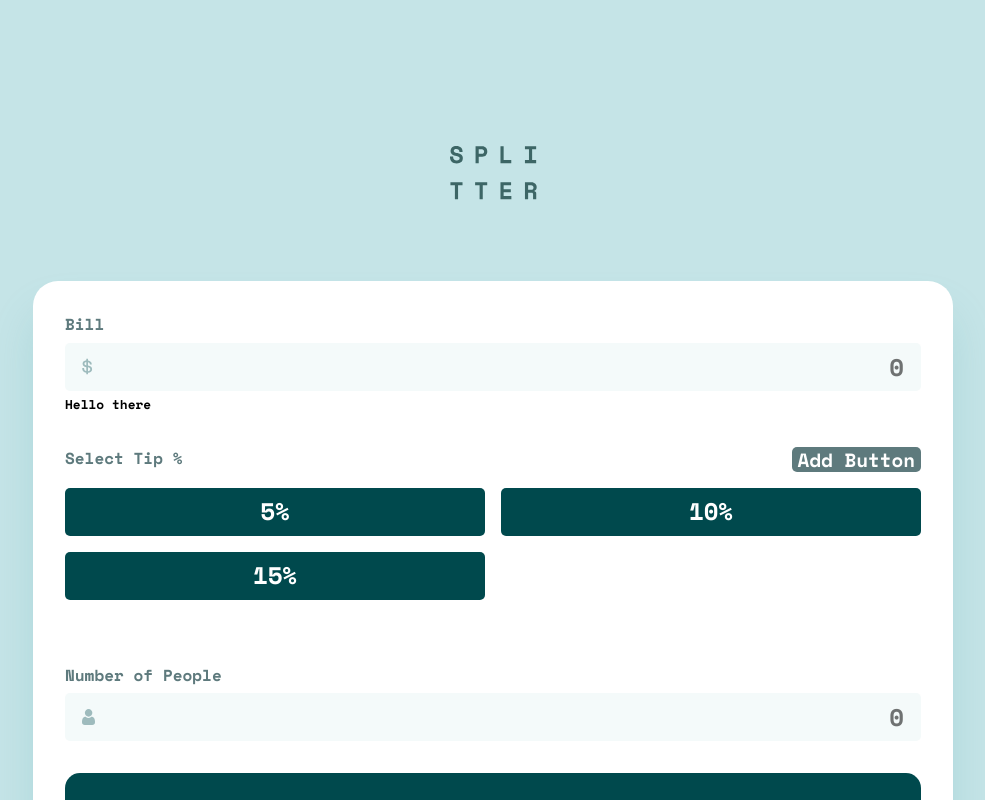
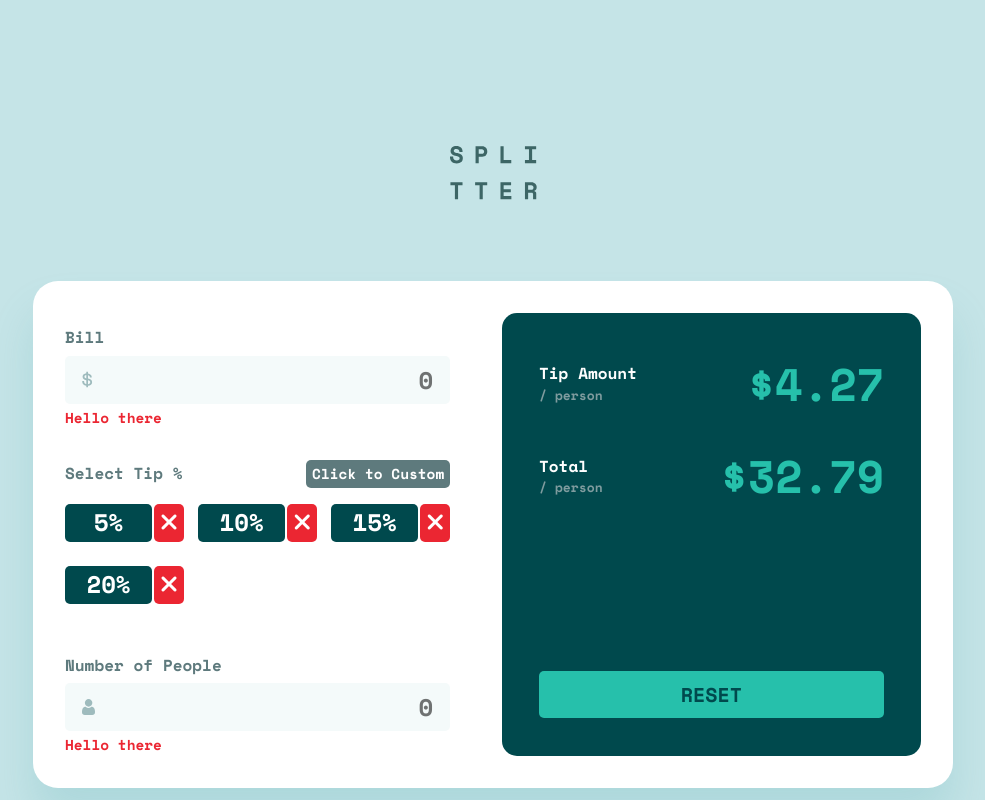
Before and after one commit to hirohiro2255/tip-calculator, a Svelte app: page / in a window 1280 px wide. Shown: the top 800 px of the page, without its empty margins (147-1132 px from the left). Built offline with nearby package versions, Linux system fonts and the light colour scheme.

Commit message:
Almost done styling for desktop

```diff
--- a/index.html
+++ b/index.html
@@ -11,6 +11,10 @@
       href="https://fonts.googleapis.com/css2?family=Space+Mono:wght@700&display=swap"
       rel="stylesheet"
     />
+    <script
+      src="https://kit.fontawesome.com/d0b14c9d9b.js"
+      crossorigin="anonymous"
+    ></script>
     <link rel="stylesheet" href="sanitize.css" />
     <link rel="stylesheet" href="style.css" />
   </head>
--- a/public/style.css
+++ b/public/style.css
@@ -6,6 +6,7 @@
   --neutral-light-grayish-cyan: hsl(185, 41%, 84%);
   --neutral-very-light-grayish-cyan: hsl(189, 41%, 97%);
   --neutral-white: hsl(0, 0%, 100%);
+  --neutral-error-red: #eb2632;
 }
 
 * {
@@ -35,5 +36,6 @@ body {
     margin-top: clamp(3.125rem, 0.6382rem + 10.6103vw, 10.1875rem);
     margin-right: auto;
     margin-left: auto;
+    margin-bottom: 239px;
   }
 }
--- a/src/App.svelte
+++ b/src/App.svelte
@@ -31,4 +31,14 @@
     display: flex;
     flex-direction: column;
   }
+  @media screen and (min-width: 768px) {
+    .form-container {
+      border-radius: 25px;
+    }
+    .form-wrapper {
+      flex-direction: row;
+      justify-content: space-between;
+      /* align-items: center; */
+    }
+  }
 </style>
--- a/src/components/InputGroup.svelte
+++ b/src/components/InputGroup.svelte
@@ -5,22 +5,36 @@
   <div class="bill-group">
     <h3 class="tip-title">Bill</h3>
     <input class="bill-input" type="number" placeholder="0" />
-    <small>Hello there</small>
+    <small class="error-msg">Hello there</small>
   </div>
   <div class="tip-selection-group">
     <div class="tip-selection-header">
       <h3 class="tip-title">Select Tip %</h3>
-      <button class="custom-button">Add Button</button>
+      <button class="custom-button">Click to Custom</button>
     </div>
     <div class="tip-buttons-group">
-      <button class="button">5%</button>
-      <button class="button">10%</button>
-      <button class="button">15%</button>
+      <div class="button-container">
+        <button class="button">5%</button>
+        <button class="delete-button"><i class="fa-solid fa-xmark" /></button>
+      </div>
+      <div class="button-container">
+        <button class="button">10%</button>
+        <button class="delete-button"><i class="fa-solid fa-xmark" /></button>
+      </div>
+      <div class="button-container">
+        <button class="button">15%</button>
+        <button class="delete-button"><i class="fa-solid fa-xmark" /></button>
+      </div>
+      <div class="button-container">
+        <button class="button">20%</button>
+        <button class="delete-button"><i class="fa-solid fa-xmark" /></button>
+      </div>
     </div>
   </div>
   <div class="people-group">
     <h3 class="tip-title">Number of People</h3>
     <input class="number-of-people" type="number" placeholder="0" />
+    <small class="error-msg">Hello there</small>
   </div>
 </section>
 
@@ -46,22 +60,33 @@
     background-repeat: no-repeat;
     background-position: 17px center;
   }
+  .bill-input:focus {
+    outline: none;
+    border: 2px solid var(--primary-strong-cyan);
+  }
   .tip-selection-group {
     margin-top: 32px;
   }
   .tip-selection-header {
     display: flex;
     justify-content: space-between;
+    align-items: center;
   }
   .custom-button {
-    font-size: 1.2rem;
+    padding-top: 5px;
+    padding-bottom: 5px;
+    font-size: 0.9rem;
     font-weight: 700;
     line-height: 1.2;
-    text-align: right;
+    text-align: center;
     color: var(--neutral-white);
     border-radius: 5px;
     background-color: var(--neutral-dark-grayish-cyan);
     border-style: none;
+  }
+  .custom-button:hover {
+    opacity: 0.7;
+    transition: 0.3s;
   }
   .tip-buttons-group {
     margin-top: 16px;
@@ -69,7 +94,11 @@
     grid-template: repeat(3, 48px) / 1fr 1fr;
     gap: 16px;
   }
+  .button-container {
+    display: flex;
+  }
   .button {
+    flex: 3;
     font-size: 1.5rem;
     font-weight: 700;
     line-height: 1.48;
@@ -77,6 +106,26 @@
     background-color: var(--neutral-very-dark-cyan);
     border-radius: 5px;
     border-style: none;
+  }
+  .button:hover {
+    background-color: hsla(173, 61%, 77%, 1);
+    color: var(--neutral-very-dark-cyan);
+    transition: 0.2s;
+  }
+  .delete-button {
+    flex: 1;
+    margin-left: 3px;
+    font-size: 1.5rem;
+    font-weight: 700;
+    line-height: 1.48;
+    color: var(--neutral-white);
+    background-color: var(--neutral-error-red);
+    border-radius: 5px;
+    border-style: none;
+  }
+  .delete-button:hover {
+    opacity: 0.7;
+    transition: 0.2s;
   }
   .number-of-people {
     width: 100%;
@@ -93,4 +142,43 @@
     background-repeat: no-repeat;
     background-position: 17px center;
   }
+  .number-of-people:focus {
+    border: 2px solid var(--primary-strong-cyan);
+    outline: none;
+  }
+  .error {
+    border: 1px solid var(--neutral-error-red);
+  }
+  .error-msg {
+    display: block;
+    margin-top: 3px;
+    font-size: 0.9rem;
+    color: var(--neutral-error-red);
+  }
+
+  @media screen and (min-width: 768px) {
+    .input-group {
+      margin-top: 13px;
+      width: 45%;
+    }
+    .tip-buttons-group {
+      margin-top: 16px;
+      display: grid;
+      grid-template: repeat(2, 48px) / 1fr 1fr 1fr;
+      gap: 14px;
+    }
+    .button-container {
+      height: 38px;
+    }
+    .button {
+      flex: 5;
+    }
+    .delete-button {
+      flex: 1;
+      margin-left: 2px;
+    }
+    .people-group {
+      margin-top: 40px;
+    }
+  }
 </style>
--- a/src/components/OutputGroup.svelte
+++ b/src/components/OutputGroup.svelte
@@ -1,5 +1,6 @@
 <section class="output-group">
   <div class="output-wrapper">
+    <div>
       <div class="tip-amount-group">
         <div class="tip-amount-header-group">
           <h3 class="tip-amount-header">Tip Amount</h3>
@@ -14,6 +15,7 @@
           <p class="person">/ person</p>
         </div>
         <h4 class="total-amount">$32.79</h4>
+      </div>
     </div>
 
     <button class="reset-button">RESET</button>
@@ -64,6 +66,9 @@
     line-height: 1.48;
     letter-spacing: -0.67px;
   }
+  .total-amount-group {
+    margin-top: 20px;
+  }
   .total-amount {
     color: var(--primary-strong-cyan);
     font-size: clamp(2rem, 1.6479rem + 1.5023vw, 3rem);
@@ -73,7 +78,7 @@
   .reset-button {
     padding-top: 9px;
     padding-bottom: 9px;
-    margin-top: clamp(2rem, 0.0194rem + 8.4507vw, 7.625rem);
+    margin-top: clamp(2rem, -0.2227rem + 9.4836vw, 8.3125rem);
     width: 100%;
     background-color: var(--primary-strong-cyan);
     color: var(--neutral-very-dark-cyan);
@@ -83,4 +88,28 @@
     border-style: none;
     border-radius: 5px;
   }
+
+  @media screen and (min-width: 768px) {
+    .output-group {
+      margin-top: 0px;
+      width: 49%;
+    }
+    .output-wrapper {
+      height: 100%;
+      display: flex;
+      flex-direction: column;
+      justify-content: space-between;
+    }
+    .total-amount-group {
+      margin-top: 25px;
+    }
+    .reset-button {
+      margin-top: 0px;
+    }
+    .reset-button:hover {
+      background-color: hsla(173, 61%, 77%, 1);
+      color: var(--neutral-very-dark-cyan);
+      transition: 0.2s;
+    }
+  }
 </style>
```
Lines whose indentation alone changed are shown as unchanged.
